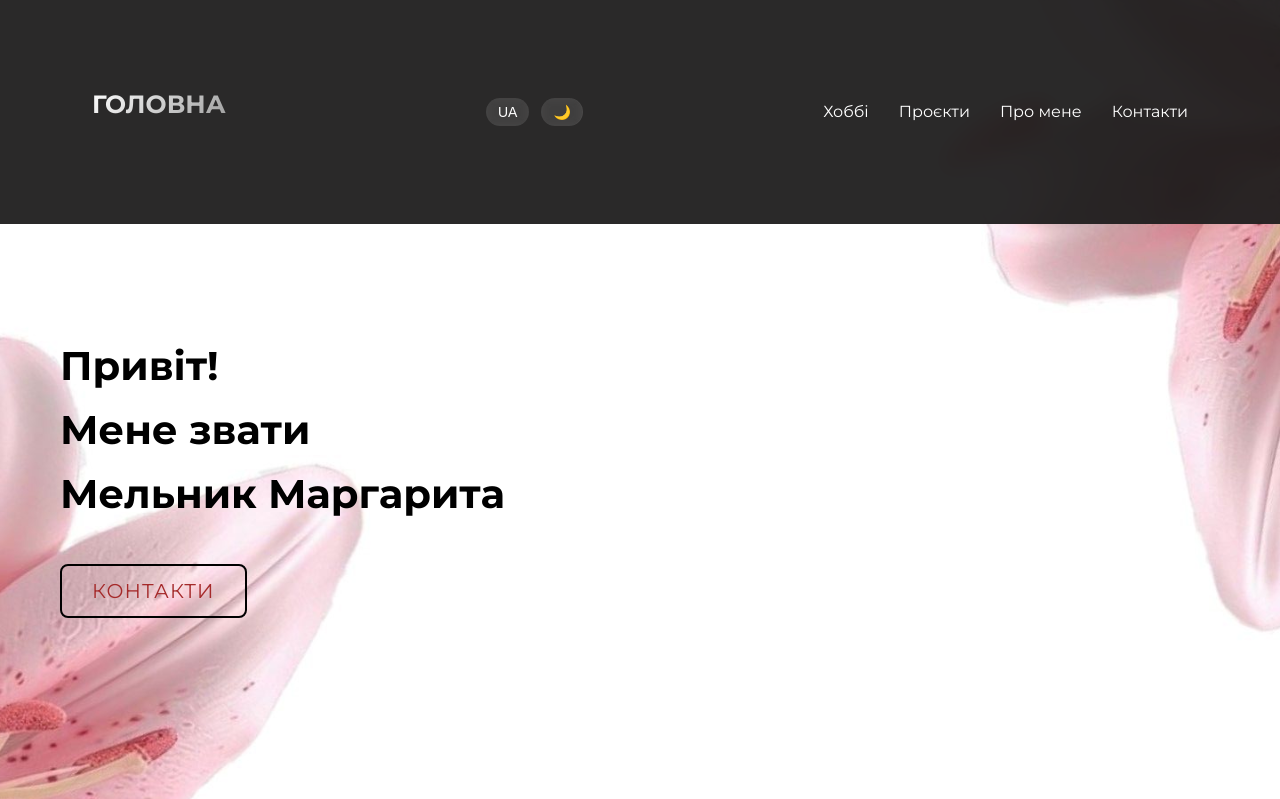
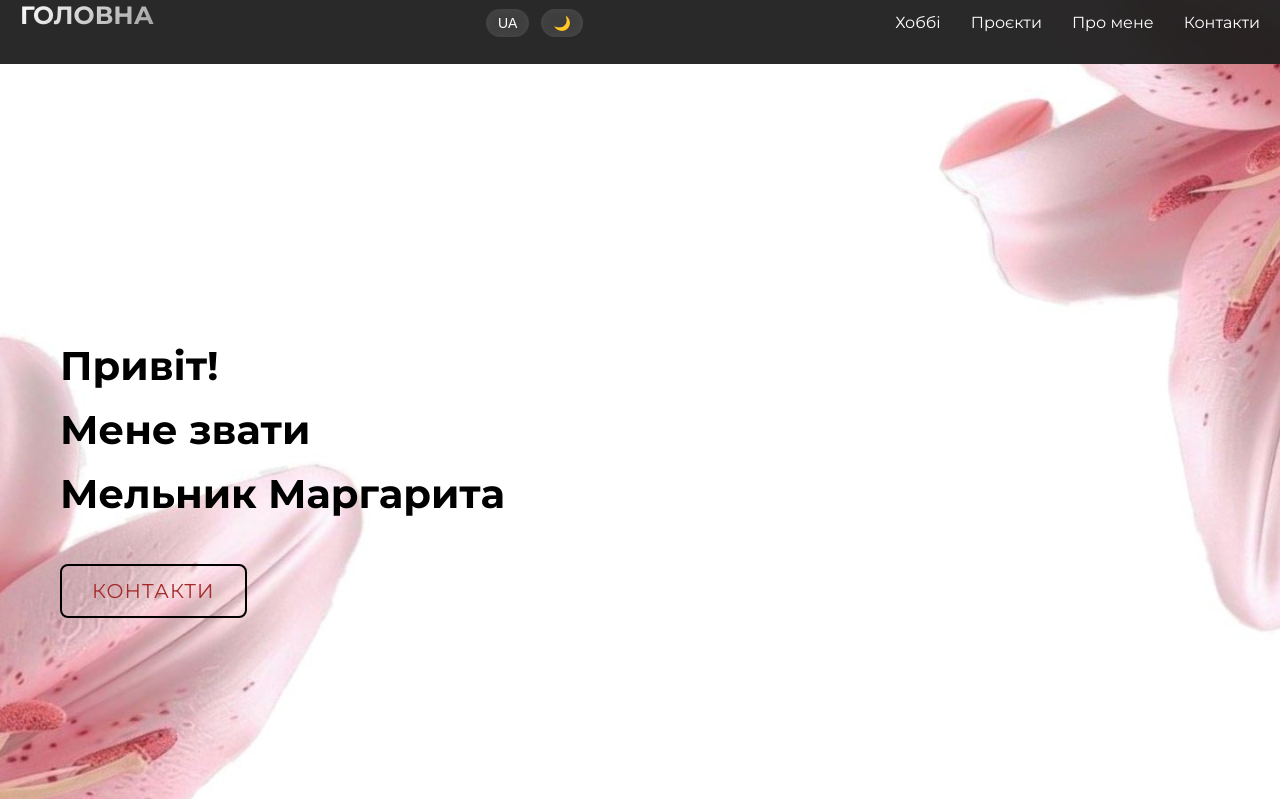
Before and after one commit to mobilochkar302-lab/portfolio-8-web, a React (Vite) app: page / in a window 1280 px wide. Shown: the top 799 px of the page. Built offline with nearby package versions, Linux system fonts and the light colour scheme.

Commit message:
Update Header.jsx

```diff
--- a/src/components/Header.jsx
+++ b/src/components/Header.jsx
@@ -1,4 +1,4 @@
-import { useState } from 'react'
+import { useState, useEffect } from 'react'
 import { Link, useNavigate, useLocation } from 'react-router-dom'
 import { useApp } from '../context/AppContext'
 
@@ -10,12 +10,32 @@ export default function Header() {
 
   const t = texts[lang]
 
+  // Закриваємо меню при зміні розміру вікна на десктопний
+  useEffect(() => {
+    const handleResize = () => {
+      if (window.innerWidth > 768 && menuOpen) {
+        setMenuOpen(false)
+      }
+    }
+    window.addEventListener('resize', handleResize)
+    return () => window.removeEventListener('resize', handleResize)
+  }, [menuOpen])
+
+  // Додаємо/видаляємо клас для затемнення фону (відповідно до CSS)
+  useEffect(() => {
+    if (menuOpen) {
+      document.body.classList.add('menu-open')
+    } else {
+      document.body.classList.remove('menu-open')
+    }
+    return () => document.body.classList.remove('menu-open')
+  }, [menuOpen])
+
   const closeMenu = () => setMenuOpen(false)
 
   const handleNavClick = (sectionId) => {
     closeMenu()
     if (location.pathname !== '/') {
-      // Якщо ми не на головній – переходимо на головну, потім через мить скролимо
       navigate('/')
       setTimeout(() => {
         const section = document.getElementById(sectionId)
@@ -28,8 +48,8 @@ export default function Header() {
   }
 
   return (
-    <section id="header">
-      <div className="header container">
+    <header id="header">
+      <div className="header">
         <div className="nav-bar">
           <div className="brand">
             <Link to="/" onClick={closeMenu}>
@@ -37,17 +57,20 @@ export default function Header() {
             </Link>
           </div>
 
+          {/* Кнопки керування (мова/тема) – будуть фіксованими знизу на мобільних згідно з CSS */}
           <div className="controls">
             <button onClick={toggleLang}>{lang.toUpperCase()}</button>
             <button onClick={toggleTheme}>{theme === 'light' ? '🌙' : '☀️'}</button>
           </div>
 
+          {/* Бургер-кнопка */}
           <div className={`hamb ${menuOpen ? 'active' : ''}`} onClick={() => setMenuOpen(!menuOpen)}>
             <div className="bar"></div>
           </div>
 
-          <div className="nav-list">
-            <ul className={menuOpen ? 'active' : ''}>
+          {/* Навігаційне меню – отримує клас 'open' при відкритті */}
+          <div className={`nav-list ${menuOpen ? 'open' : ''}`}>
+            <ul>
               <li>
                 <a href="#services" onClick={(e) => { e.preventDefault(); handleNavClick('services') }}>
                   {t.hobbies}
@@ -70,6 +93,6 @@ export default function Header() {
           </div>
         </div>
       </div>
-    </section>
+    </header>
   )
 }
```
